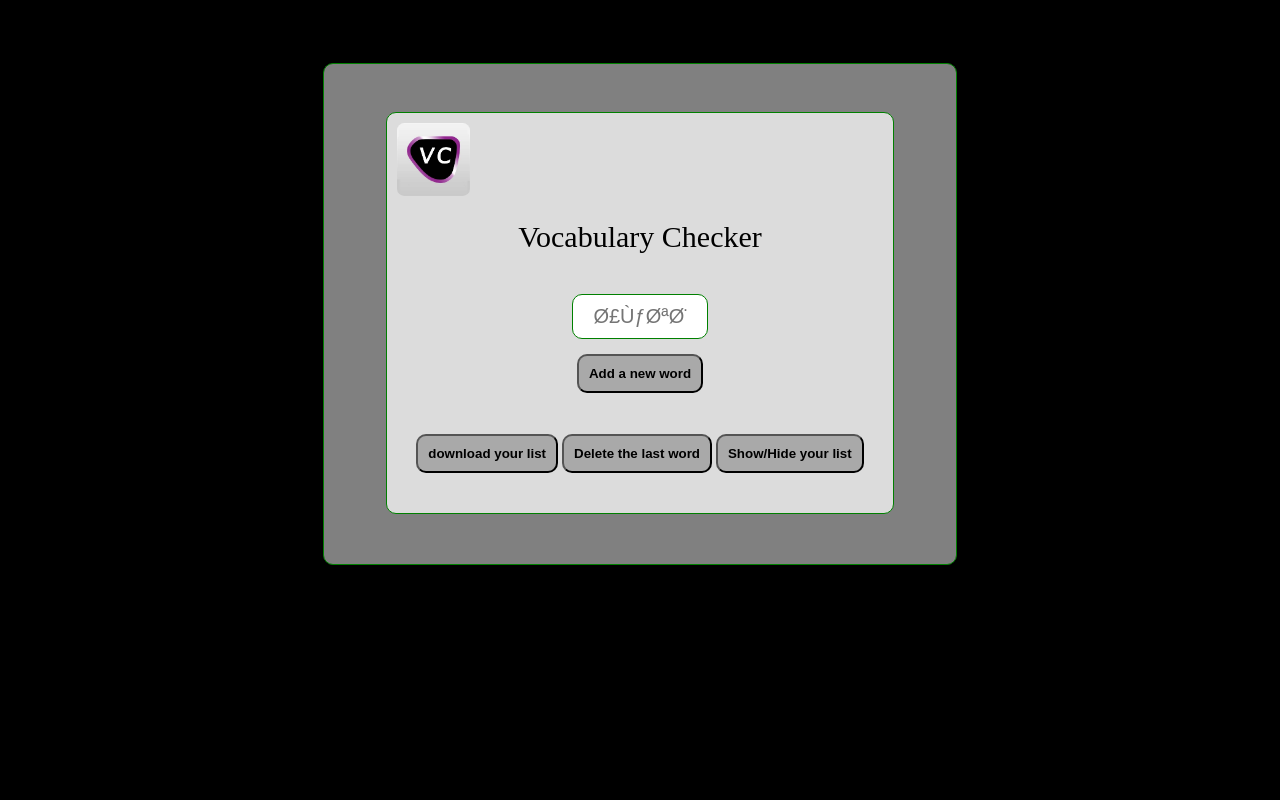
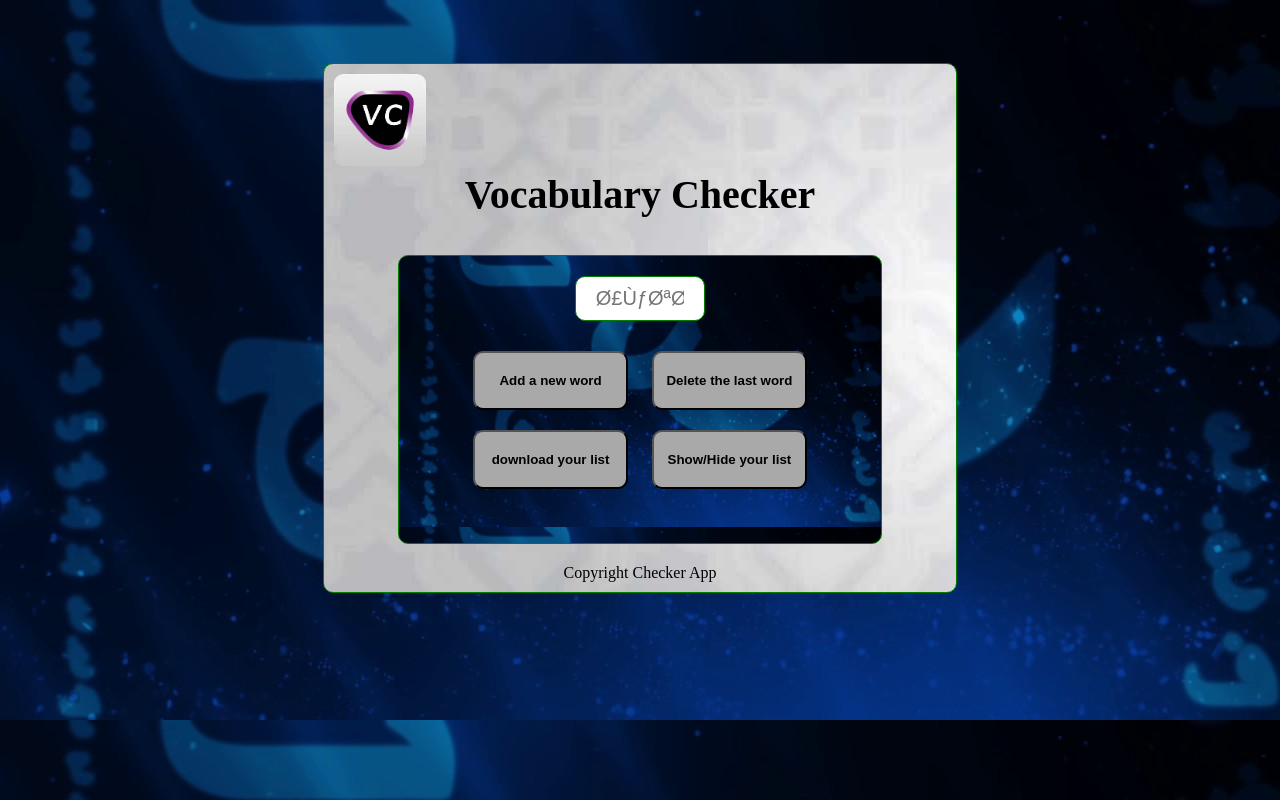
Before and after one commit to Aymen66/Vocabulary-Checker, a browser extension: page index.html in a window 1280 px wide. Drawn offline with Linux system fonts and the light colour scheme.

Commit message:
new changes

```diff
--- a/index.html
+++ b/index.html
@@ -1,36 +1,38 @@
 <!DOCTYPE html>
 <html lang="en">
 <head>
+  <meta propperty="og: title" content="Use my new app !">
+  <meta propperty="og: type" content="App">
+  <meta propperty="og: image" content="vc.jpg">
+  <meta propperty="og: description" content=" Vocabulary Checker is an app that helps you expand your vocabulary by adding the new words that you learn on a daily basis">
+  <meta propperty="og: name" content="Vocabulary Checker">
   <meta name="viewport" content="width=device-width, initial-scale=1.0">
     <link rel="stylesheet" href="styles.css">
-    <title>Unit Conversion App</title>
+    <title>Vocabulary Checker</title>
 </head>
 <body>
 <div class="container">
-  <div class="row">
-    <div class="col-12 col-lg-12" main >
-      <nav>
-        <img id="logo" src="vc.jpg">
-      </nav>
-      <header>Vocabulary Checker</header>
-      <div class="section">
-        <input oninput="logOutNames()" type="text" id="input" placeholder="أكتب كلمة">    <span id="result"></span>
-        <button onclick="AddNewWord()" id="AddNewWord">Add a new word</button>
+  <header>
+    <img id="logo" src="vc.jpg">
+    <h1 id="title">Vocabulary Checker</h1>
 
-        <div class="buttonSection">
-          <ul id="ul-el"></ul>
-          <button onclick="show()" id="show">download your list</button>
+  </header>
+  <main>
+    <input oninput="logOutNames()" type="text" id="input" placeholder="أكتب كلمة">    <span id="result"></span>
+    <section>
+      <button onclick="AddNewWord()" id="AddNewWord">Add a new word</button>
+      <button  onclick="deleteBtn()" id="deleteBtn">Delete the last word </button>
 
-          <button  onclick="deleteBtn()" id="deleteBtn">Delete the last word </button>
-          <button  onclick="hide()" id="hideBtn">Show/Hide your list </button>
+    </section>
+    <section>
+        <button onclick="show()" id="show">download your list</button>
+        <button  onclick="hide()" id="hideBtn">Show/Hide your list </button>
+    </section>
+    <ul id="ul-el"></ul>
 
+  </main>
 
-        </div>
-
-      </div>
-
-    </div>
-
+  <footer>Copyright Checker App</footer>
 </div>
   <script  src="index.js" charset="UTF-8"></script>
 
--- a/index.js
+++ b/index.js
@@ -84,11 +84,11 @@
     function show(){
       let listItems = ""
       for (let i = 0; i < wordsList.length; i++) {
-          listItems += "<li>" + wordsList[i] + "</li>"
+          listItems += " ▫️ " + wordsList[i] + " "
 
       }
 
-      ulEl.innerHTML = listItems
+      ulEl.textContent = listItems
     }show()
 
 
--- a/styles.css
+++ b/styles.css
@@ -1,9 +1,10 @@
 body{
-    background-color: black;
+    background-image: url("backgroundTwo.jpg");
+    background-size:auto;
 
 }
 #result{
-    color: black;
+    color: white;
 }
 .container {
     max-width: 50%;
@@ -14,7 +15,8 @@ body{
     margin-right: auto;
     border-radius: 10px;
     margin-top:5%;
-    background-color: grey;
+   background-image: url("backgroundOne.jpg");
+
 
 
 }
@@ -22,7 +24,7 @@ input{
     max-width: 20%;
     margin-left: auto;
     margin-right: auto;
-    margin-bottom: 10px;
+    margin-bottom: 20px;
     font-size: 20px;
     padding : 10px 20px;
     border: 1px solid green;
@@ -32,55 +34,71 @@ input{
 
 
 }
+#title{
+    text-align: center;
+    margin-top: 0%;
+}
 #logo{
 max-width: 15%;
 border-radius: 10%;
 }
-nav{
-text-align: left;
-margin: 10px;
-}
-.section{
-
-    display: flex;
-    flex-direction: column;
-   padding: 20px;
-   justify-content: center;
 
 
-}
-.row{
-   margin: 3rem 0rem;
+main{
+   margin-bottom: 10px;
    border: 1px solid green;
-   max-width: 80%;
+   max-width: 70%;
    min-height: auto;
    margin-left: auto;
    margin-right: auto;
    border-radius: 10px;
-   background-color: gainsboro;
-   margin-bottom: 50px;
+   background-size: cover;
+    display: block;
+    background-image: url("backgroundTwo.jpg");
+    background-size:contain;
+    padding: 20px;
+
 
 }
 header{
-    margin: 20px 0px;
-    font-size: 30px;
+    margin: 0px 0px;
+    padding: 10px 10px;
+    font-size: 20px;
+    color: black;
+    text-align: start;
 }
 button{
-    background-color: darkgray;
-    max-width: 50%;
-    padding: 10px 10px;
+    background-color: darkgrey;
+    color: black;
+    transition: all 150ms ease-in-out;
+
+    padding: 20px 0px;
    border-radius: 10px;
-   font-weight: bold;
-   margin-left: auto;
-   margin-right: auto;
-    margin-top: 5px;
-    margin-bottom: 20px;
+   font-weight:900;
+  margin: 10px;
+  width: 35%;
 
 }
 button:hover{
     opacity: 1;
-    background-color: aquamarine;
+    background-image: url("backgroundTwo.jpg");
+    color: whitesmoke;
+
 }
+footer{
+    padding: 10px;
+}
+ul{
+    padding:0px 0px;
+    margin: 10px  10px 10px  10px;
+    text-align: left;
+    left: 0px;
+    display: inline-block;
+    color: whitesmoke;
+}
+
+
+
 @media screen and (max-width: 680px) {
     .container{
        max-width: 100%;
@@ -88,16 +106,21 @@ button:hover{
          margin-top:1%;
 
     }
-    .row{
-        max-width: 90%;
-        height: auto;
-        padding-bottom: 10%;
 
-    }
 
     input{
         font-size: 20px;
         padding : 10px 20px;
         max-width: 40%;
     }
+    button{
+  width: 70%;
+  margin: 5px auto;
+
+
 }
+    section{
+        display: flex;
+        flex-direction: column;
+    }
+}
```
Also changed, not shown: backgroundOne.jpg (added), backgroundTwo.jpg (added).
